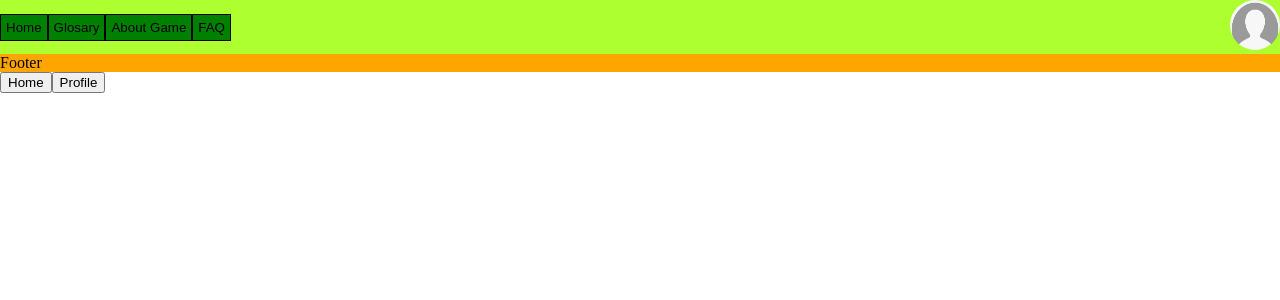
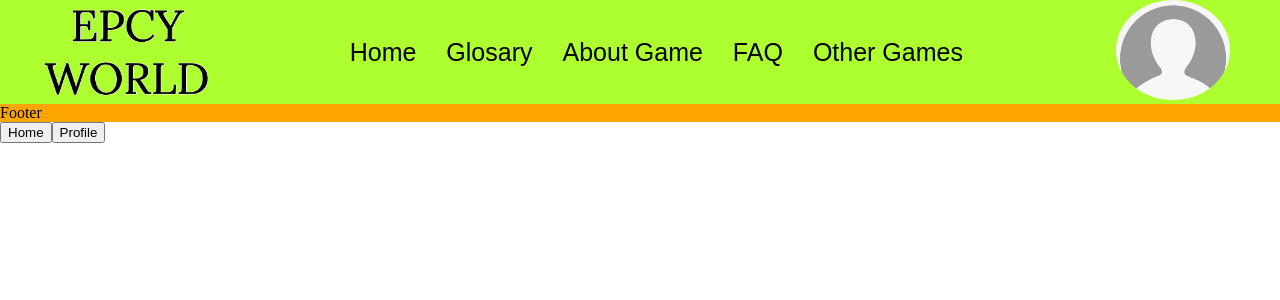
Before and after one commit to EpcylonG/epcyworld-cli, a React (Create React App) app: page / in a window 1280 px wide. Shown: the top 300 px of the page. Built offline with nearby package versions, Linux system fonts and the light colour scheme.

Commit message:
WIP header

```diff
--- a/src/components/Header/Header.scss
+++ b/src/components/Header/Header.scss
@@ -3,4 +3,7 @@
     display: flex;
     justify-content: space-between;
     align-items: center;
+    img {
+        height: 100px;
+    }
 }
--- a/src/components/Header/index.js
+++ b/src/components/Header/index.js
@@ -1,6 +1,7 @@
 import React from "react";
 import Menu from "../Menu";
 import Icon from "../Icon";
+import image from "../../assets/imgs/Logo.png";
 import "./Header.scss";
 
 
@@ -8,6 +9,7 @@ function Header() {
 
     return(
         <div className="header">
+            <img src={image} alt="Icon"/>
             <Menu></Menu>
             <Icon></Icon>
         </div>
--- a/src/components/Icon/Icon.scss
+++ b/src/components/Icon/Icon.scss
@@ -1,7 +1,7 @@
 .profile-img {
+    padding: 0px 50px 0px 50px;
     img {
-        height: 50px;
-        width: 50px;
+        height: 50%;
         border-radius: 100%;
         cursor: pointer;
     }
--- a/src/components/Icon/index.js
+++ b/src/components/Icon/index.js
@@ -1,12 +1,25 @@
-import React from "react";
+import React, { useRef } from "react";
 import image from "../../assets/imgs/default_profile.png";
 import "./Icon.scss";
 
 function Icon(){
 
+    const ref = useRef(null);
+
+    // const [profilePicture, setProfilePicture ]= useState(image)
+
+    function handleClick(){ ref.current.click(); }
+
+    function handleAccept(){
+        console.log(ref.current.value);
+        //! CROP AND UPLOAD
+
+    }
+
     return(
-        <div className="profile-img">
+        <div className="profile-img" onClick={handleClick}>
             <img src={image} alt="Icon"/>
+            <input type="file" ref={ref} style={{display: 'none'}} accept=".png, .jpg, .jpeg" onChange={handleAccept}/>
         </div>
     );
 
--- a/src/components/Menu/Menu.scss
+++ b/src/components/Menu/Menu.scss
@@ -1,3 +1,4 @@
 .menu {
     display: flex;
+    justify-content: space-around;
 }
--- a/src/components/Menu/index.js
+++ b/src/components/Menu/index.js
@@ -5,7 +5,7 @@ import "./Menu.scss";
 
 function Menu() {
 
-    const menuArray = ["Home", "Glosary", "About Game", "FAQ"]
+    const menuArray = ["Home", "Glosary", "About Game", "FAQ", "Other Games"]
 
 
     return(
--- a/src/components/MenuItem/MenuItem.scss
+++ b/src/components/MenuItem/MenuItem.scss
@@ -1,9 +1,11 @@
 .menu-item {
     padding: 5px;
-    background-color: green;
-    border: 1px solid black;
+    margin: 0px 10px 0px 10px;
+    background-color: transparent;
+    border: 0px solid transparent;
     cursor: pointer;
+    font-size: 25px;
     &:hover {
-        background-color: rgb(19, 177, 19);
+        color:rgb(19, 177, 19)
     }
 }
```
Also changed, not shown: src/assets/imgs/Logo.png (added).
